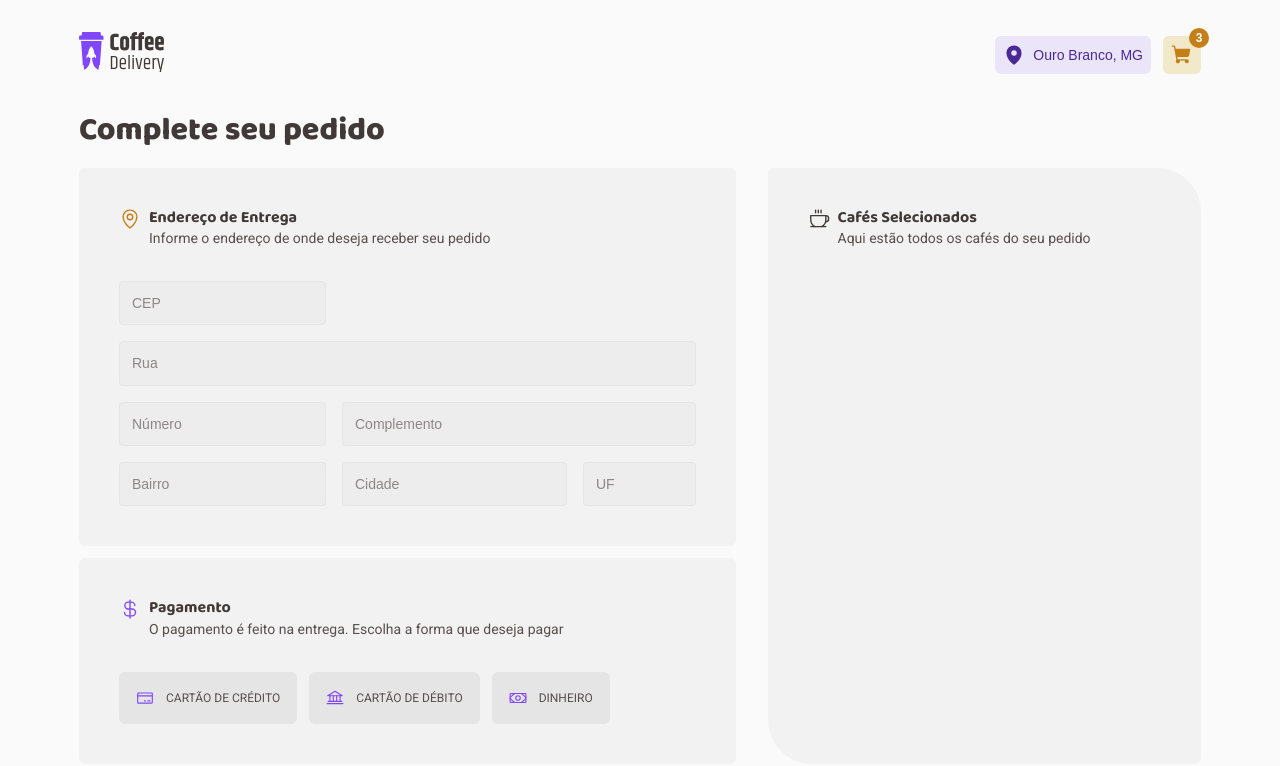
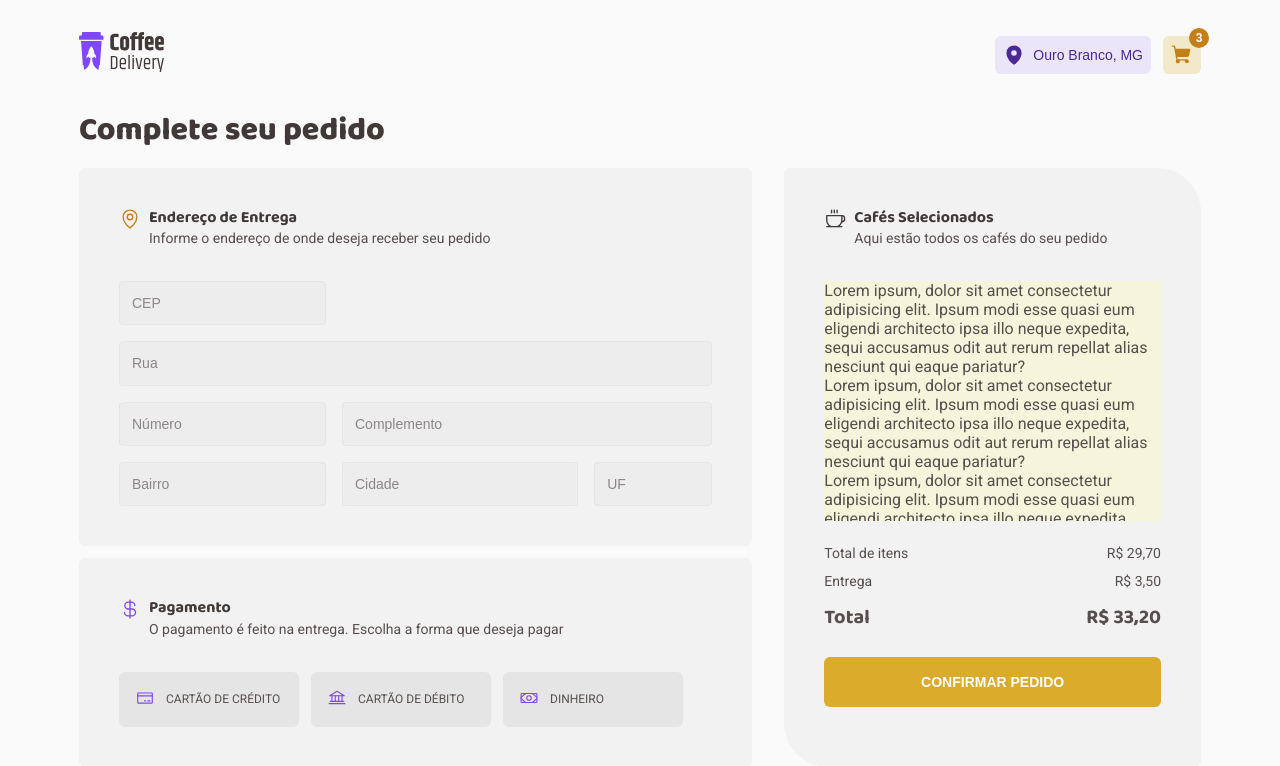
Before and after one commit to eoisaac/coffee_delivery, a React (Vite) app: page /success in a window 1280 px wide. Shown: the top 766 px of the page. Built offline with nearby package versions, Linux system fonts and the light colour scheme.

Commit message:
:lipstick: feat: order container on checkout page form

```diff
--- a/src/components/Header/styles.ts
+++ b/src/components/Header/styles.ts
@@ -68,6 +68,7 @@ export const ButtonBadge = styled.div`
 `
 
 export const CitySelect = styled(CartButton)`
+  display: none;
   color: ${(props) => props.theme['purple-dark']};
   background-color: ${(props) => props.theme['purple-light']};
 
@@ -75,4 +76,8 @@ export const CitySelect = styled(CartButton)`
     color: ${(props) => props.theme['purple-light']};
     background-color: ${(props) => props.theme['purple-dark']};
   }
+
+  @media (min-width: 480px) {
+    display: inline-flex;
+  }
 `
--- /dev/null
+++ b/src/pages/Checkout/components/OrderCoffee/index.tsx
@@ -0,0 +1,11 @@
+import { OrderCoffeeContainer } from './styles'
+
+export const OrderCoffee = () => {
+  return (
+    <OrderCoffeeContainer>
+      Lorem ipsum, dolor sit amet consectetur adipisicing elit. Ipsum modi esse
+      quasi eum eligendi architecto ipsa illo neque expedita, sequi accusamus
+      odit aut rerum repellat alias nesciunt qui eaque pariatur?
+    </OrderCoffeeContainer>
+  )
+}
--- /dev/null
+++ b/src/pages/Checkout/components/OrderCoffee/styles.ts
@@ -0,0 +1,3 @@
+import styled from 'styled-components'
+
+export const OrderCoffeeContainer = styled.li``
--- a/src/pages/Checkout/index.tsx
+++ b/src/pages/Checkout/index.tsx
@@ -6,6 +6,7 @@ import {
   MapPin,
   Money,
 } from 'phosphor-react'
+import { OrderCoffee } from './components/OrderCoffee'
 import {
   CheckoutContainer,
   CoffeeOrderContainer,
@@ -16,6 +17,9 @@ import {
   Input,
   InputRow,
   InputWrap,
+  OrderFooter,
+  OrderList,
+  OrderResume,
   PaymentMethod,
   PaymentMethodsContainer,
 } from './styles'
@@ -171,6 +175,35 @@ export const Checkout = () => {
               <span>Aqui estão todos os cafés do seu pedido</span>
             </div>
           </Header>
+
+          <OrderList>
+            <OrderCoffee />
+            <OrderCoffee />
+            <OrderCoffee />
+            <OrderCoffee />
+            <OrderCoffee />
+            <OrderCoffee />
+            <OrderCoffee />
+          </OrderList>
+
+          <OrderFooter>
+            <OrderResume>
+              <div>
+                <span>Total de itens</span>
+                <span>R$ 29,70</span>
+              </div>
+              <div>
+                <span>Entrega</span>
+                <span>R$ 3,50</span>
+              </div>
+              <div>
+                <span>Total</span>
+                <span>R$ 33,20</span>
+              </div>
+            </OrderResume>
+
+            <button type="submit">Confirmar Pedido</button>
+          </OrderFooter>
         </CoffeeOrderContainer>
       </FormContainer>
     </CheckoutContainer>
--- a/src/pages/Checkout/styles.ts
+++ b/src/pages/Checkout/styles.ts
@@ -8,7 +8,7 @@ export const CheckoutContainer = styled.main`
 
   h1 {
     margin-bottom: 1rem;
-    font-size: 2rem;
+    font-size: clamp(1.5rem, 5vw, 2rem);
     font-family: 'Baloo 2', cursive;
     font-weight: 800;
     line-height: 130%;
@@ -19,8 +19,13 @@ export const CheckoutContainer = styled.main`
 export const FormContainer = styled.form`
   /* flex: 1; */
   display: flex;
+  flex-direction: column;
   /* flex-wrap: wrap; */
   gap: 2rem;
+
+  @media (min-width: 868px) {
+    flex-direction: row;
+  }
 `
 
 export const FieldsetContainer = styled.fieldset`
@@ -69,22 +74,82 @@ export const Header = styled.div<HeaderProps>`
 `
 
 export const DeliveryContainer = styled.div`
-  width: 65%;
+  /* width: 65%; */
+  flex: 1;
   display: flex;
   flex-direction: column;
   gap: 0.75rem;
 `
 
 export const CoffeeOrderContainer = styled(FieldsetContainer)`
-  width: 35%;
-  border-radius: 6px 44px;
+  /* width: 35%; */
+  flex: 0.5;
+  display: flex;
+  flex-direction: column;
+  border-radius: 6px;
+
+  @media (min-width: 868px) {
+    border-radius: 6px 44px;
+  }
+`
+
+export const OrderList = styled.ul`
+  flex: 1;
+  max-height: 240px;
+  overflow-y: auto;
+  list-style: none;
+  background-color: beige;
+`
+
+export const OrderResume = styled.div`
+  display: flex;
+  flex-direction: column;
+  gap: 0.75rem;
+  margin: 1.5rem 0;
+
+  div {
+    display: inline-flex;
+    align-items: center;
+    justify-content: space-between;
+    font-size: 0.875rem;
+    color: ${(props) => props.theme['base-text']};
+
+    &:last-child {
+      font-family: 'Baloo 2', cursive;
+      font-size: 1.25rem;
+    }
+  }
+`
+
+export const OrderFooter = styled.div`
+  display: flex;
+  flex-direction: column;
+
+  button {
+    padding: 1rem;
+    text-transform: uppercase;
+    font-size: 0.875rem;
+    font-weight: 700;
+    line-height: 130%;
+    color: ${(props) => props.theme.white};
+    cursor: pointer;
+    transition: all 0.1s ease-in-out;
+    outline: none;
+    border: none;
+    border-radius: 6px;
+    background-color: ${(props) => props.theme.yellow};
+
+    &:hover {
+      background-color: ${(props) => props.theme['yellow-dark']};
+    }
+  }
 `
 
 export const PaymentMethodsContainer = styled.div`
-  width: 100%;
   display: inline-flex;
+  flex-wrap: wrap;
+  align-items: center;
   gap: 0.75rem;
-  align-items: center;
 `
 
 export const PaymentMethod = styled.label`
@@ -97,14 +162,16 @@ export const PaymentMethod = styled.label`
   }
 
   input + div {
+    width: 100%;
+    min-width: 180px;
     display: inline-flex;
     gap: 0.75rem;
     align-items: center;
     text-transform: uppercase;
     font-size: 0.75rem;
     padding: 1rem;
-    line-height: 0;
     color: ${(props) => props.theme['base-text']};
+    transition: all 0.1s ease-in-out;
     border-radius: 6px;
     border: solid 1px transparent;
     background-color: ${(props) => props.theme['base-button']};
@@ -126,12 +193,14 @@ export const PaymentMethod = styled.label`
 `
 
 export const InputWrap = styled.div`
+  width: 100%;
   display: flex;
   flex-direction: column;
   gap: 1rem;
 `
 
 export const InputRow = styled.span`
+  width: 100%;
   display: inline-flex;
   flex-wrap: wrap;
   gap: 1rem;
--- a/src/styles/global.ts
+++ b/src/styles/global.ts
@@ -9,7 +9,6 @@ export const GlobalStyle = createGlobalStyle`
 
  body {
 	font-family: 'Roboto', sans-serif;
-	/* font-family: 'Baloo 2', cursive; */
 	font-weight: 400;
 	font-size: 1rem;
 	-webkit-font-smoothing: antialiased;
@@ -24,10 +23,10 @@ export const GlobalStyle = createGlobalStyle`
   ::-webkit-scrollbar {
     width: 2px;
     height: 2px;
-    background-color: ${(props) => props.theme.background};
+    /* background-color: ${(props) => props.theme.background}; */
   }
   ::-webkit-scrollbar-thumb {
 		border-radius: 8px;
-    background-color: ${(props) => props.theme['base-card']};
+    /* background-color: ${(props) => props.theme['base-card']}; */
   }
 `
```
